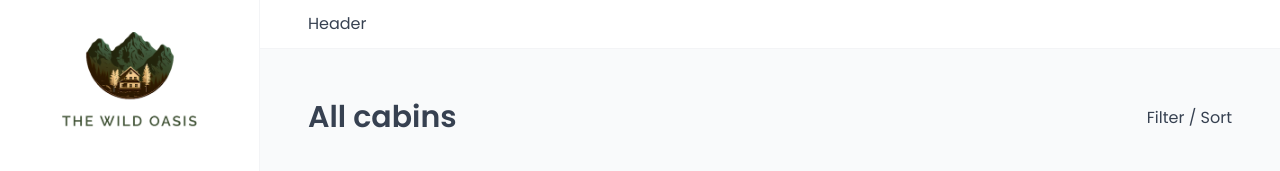
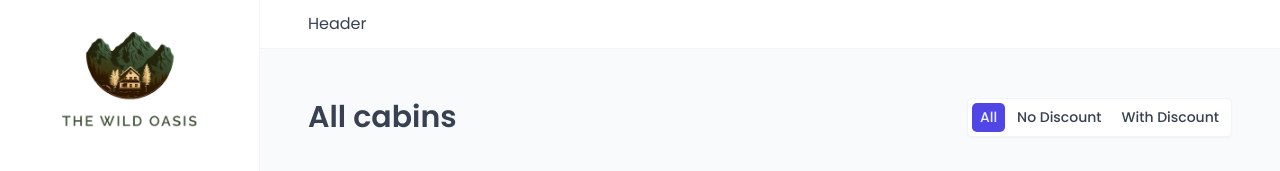
Before and after one commit to ahmedasad236/The-wild-oasis, a React (Vite) app: page /cabins in a window 1280 px wide. Shown: the top 171 px of the page. Built offline with nearby package versions, Linux system fonts and the light colour scheme; no server answers; the database is empty; a web font is replaced by a local one.

Commit message:
Apply Client side filtering
- Create a reusable filter component
- Use this filter component to filter cabins based on discount value

```diff
--- a/src/features/cabins/CabinTable.jsx
+++ b/src/features/cabins/CabinTable.jsx
@@ -3,11 +3,23 @@
 import { useCabins } from './hooks/useCabins';
 import Table from '../../ui/Table';
 import Menus from '../../ui/Menus';
+import { useSearchParams } from 'react-router-dom';
 
 function CabinTable() {
   const { isLoading, cabins } = useCabins();
+  const [searchParams] = useSearchParams();
+  if (isLoading) return <Spinner />;
+  const filterValue = searchParams.get('discount') || 'all';
+  let filteredCabins;
 
-  if (isLoading) return <Spinner />;
+  console.log(filterValue);
+  if (filterValue === 'with-discount') {
+    filteredCabins = cabins.filter((cabin) => cabin.discount > 0);
+  } else if (filterValue === 'no-discount') {
+    filteredCabins = cabins.filter((cabin) => cabin.discount === 0);
+  } else {
+    filteredCabins = cabins;
+  }
   return (
     <Menus>
       <Table columns="0.6fr 1.8fr 2.2fr 1fr 1fr 1fr">
@@ -20,7 +32,7 @@
           <div></div>
         </Table.Header>
         <Table.Body
-          data={cabins}
+          data={filteredCabins}
           render={(cabin) => (
             <CabinRow
               cabin={cabin}
--- /dev/null
+++ b/src/features/cabins/CabinTableOperations.jsx
@@ -0,0 +1,19 @@
+import TableOperations from '../../ui/TableOperations';
+import Filter from '../../ui/Filter';
+
+function CabinTableOperations() {
+  return (
+    <TableOperations>
+      <Filter
+        filterField="discount"
+        options={[
+          { value: 'all', label: 'All' },
+          { value: 'no-discount', label: 'No Discount' },
+          { value: 'with-discount', label: 'With Discount' }
+        ]}
+      />
+    </TableOperations>
+  );
+}
+
+export default CabinTableOperations;
--- a/src/pages/Cabins.jsx
+++ b/src/pages/Cabins.jsx
@@ -2,13 +2,14 @@
 import Row from '../ui/Row';
 import CabinTable from '../features/cabins/CabinTable';
 import AddCabin from '../features/cabins/AddCabin';
+import CabinTableOperations from '../features/cabins/CabinTableOperations';
 
 function Cabins() {
   return (
     <>
       <Row type="horizontal">
         <Heading as="h1">All cabins</Heading>
-        <p>Filter / Sort</p>
+        <CabinTableOperations />
       </Row>
 
       <Row>
--- a/src/ui/Filter.jsx
+++ b/src/ui/Filter.jsx
@@ -1,4 +1,5 @@
-import styled, { css } from "styled-components";
+import { useSearchParams } from 'react-router-dom';
+import styled, { css } from 'styled-components';
 
 const StyledFilter = styled.div`
   border: 1px solid var(--color-grey-100);
@@ -33,3 +34,30 @@
     color: var(--color-brand-50);
   }
 `;
+
+// Reusable Filter component based on changing the filter value in the URL
+function Filter({ filterField, options }) {
+  // Use this hook to handle the search params for filtering data
+  const [searchParams, setSearchParams] = useSearchParams();
+  function handleClick(value) {
+    searchParams.set(filterField, value);
+    setSearchParams(searchParams);
+  }
+
+  const currentFilterValue = searchParams.get(filterField) || options[0].value;
+  return (
+    <StyledFilter>
+      {options.map((option) => (
+        <FilterButton
+          key={option.value}
+          onClick={() => handleClick(option.value)}
+          active={option.value === currentFilterValue}
+        >
+          {option.label}
+        </FilterButton>
+      ))}
+    </StyledFilter>
+  );
+}
+
+export default Filter;
```
